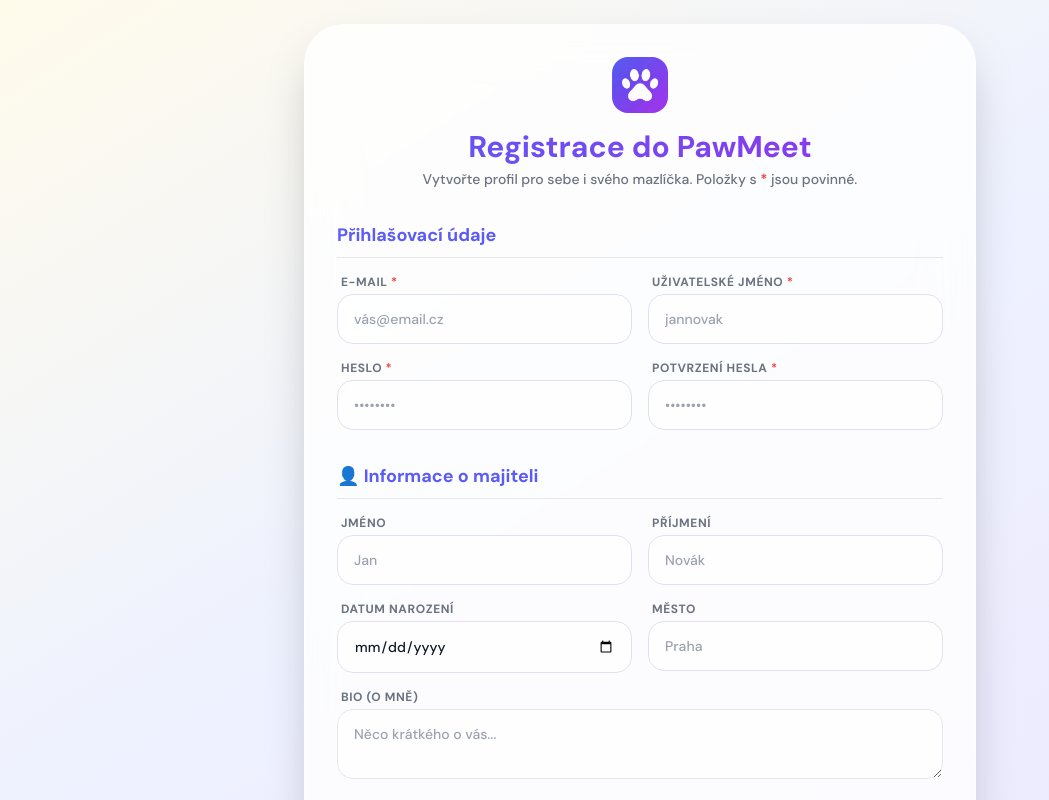
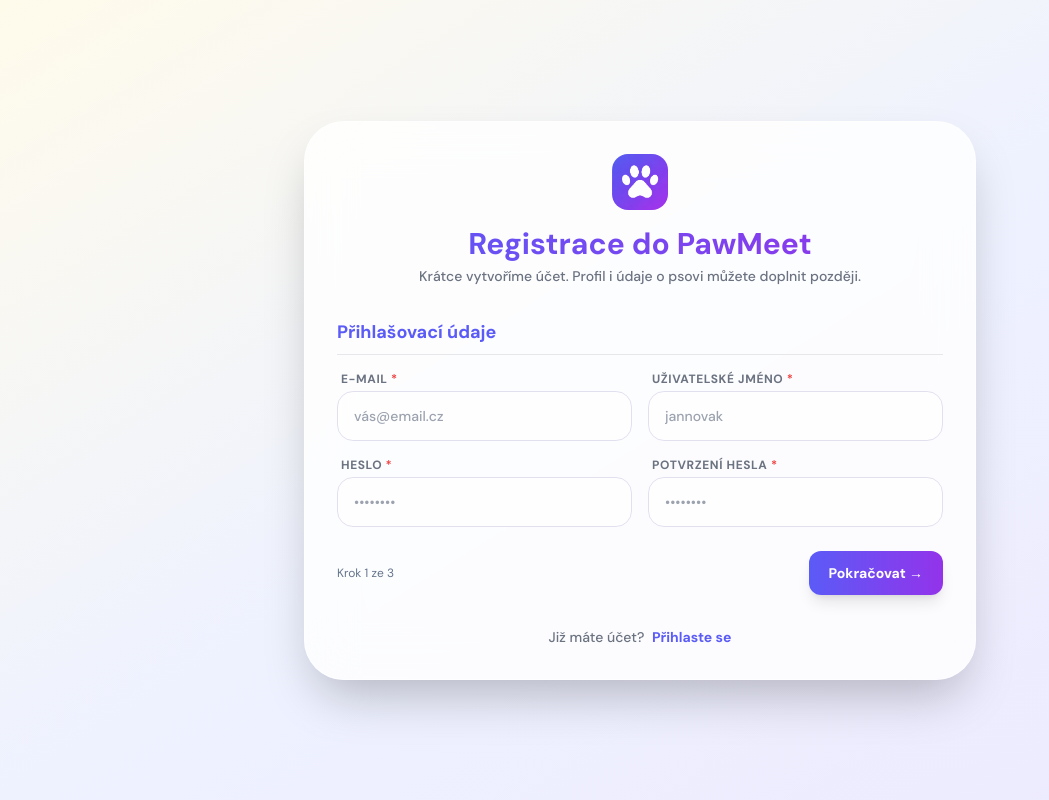
Before and after one commit to miroslavmanas94-blip/pawmeet.eu, a Next.js app: page /register in a window 1280 px wide. Shown: the whole page, without its empty margins (0-1049 px from the left). Built offline with nearby package versions, Linux system fonts and the light colour scheme; no server answers.

Commit message:
Make PawMeet registration a short three-step flow

```diff
--- a/app/register/page.tsx
+++ b/app/register/page.tsx
@@ -2,12 +2,14 @@
 
 export const dynamic = 'force-dynamic'
 
-import { useState } from 'react'
+import { useRef, useState } from 'react'
 import { useRouter } from 'next/navigation'
 import { createClient } from '@/utils/supabase/client'
 import Link from 'next/link'
 
 export default function RegisterPage() {
+  const [step, setStep] = useState(1)
+  const formRef = useRef<HTMLFormElement>(null)
   const [errorMsg, setErrorMsg] = useState('')
   const [successMsg, setSuccessMsg] = useState('')
   const [loading, setLoading] = useState(false)
@@ -140,6 +142,7 @@ export default function RegisterPage() {
         return
       }
 
+      if (petName.trim() && petType) {
         const { error: petError } = await supabase.from('pets').insert({
           user_id: data.user.id,
           name: petName,
@@ -151,10 +154,8 @@ export default function RegisterPage() {
           nature: petNature,
           activities: petActivities,
         })
-      if (!petError) {
-        await supabase.auth.updateUser({ data: { pending_pet_profile: null } })
-      } else {
-        console.error('Chyba při ukládání mazlíčka:', petError.message)
+        if (!petError) await supabase.auth.updateUser({ data: { pending_pet_profile: null } })
+        else console.error('Chyba při ukládání mazlíčka:', petError.message)
       }
 
       // 6. Přesměrování pouze při existující přihlášené relaci
@@ -176,7 +177,7 @@ export default function RegisterPage() {
             Registrace do PawMeet
           </h1>
           <p className="text-sm text-gray-500 dark:text-gray-400 mt-1 font-medium">
-            Vytvořte profil pro sebe i svého mazlíčka. Položky s <span className="text-red-500 font-bold">*</span> jsou povinné.
+            Krátce vytvoříme účet. Profil i údaje o psovi můžete doplnit později.
           </p>
         </div>
 
@@ -191,10 +192,10 @@ export default function RegisterPage() {
           </div>
         )}
 
-        <form onSubmit={handleRegister} className="space-y-6">
+        <form ref={formRef} onSubmit={handleRegister} className="space-y-6">
 
           {/* SEKCE: ÚČET */}
-          <div className="space-y-4">
+          <div className={`space-y-4 ${step === 1 ? "" : "hidden"}`}>
             <h2 className="text-lg font-bold border-b pb-2 border-gray-200 dark:border-gray-800 text-[#5B5BF7] dark:text-[#A5B4FC]">
               Přihlašovací údaje
             </h2>
@@ -267,7 +268,7 @@ export default function RegisterPage() {
           </div>
 
           {/* SEKCE: OSOBNÍ ÚDAJE */}
-          <div className="space-y-4 pt-2">
+          <div className={`space-y-4 pt-2 ${step === 2 ? "" : "hidden"}`}>
             <h2 className="text-lg font-bold border-b pb-2 border-gray-200 dark:border-gray-800 text-[#5B5BF7] dark:text-[#A5B4FC]">
               👤 Informace o majiteli
             </h2>
@@ -338,7 +339,7 @@ export default function RegisterPage() {
           </div>
 
           {/* SEKCE: MAZLÍČEK */}
-          <div className="space-y-4 pt-2">
+          <div className={`space-y-4 pt-2 ${step === 3 ? "" : "hidden"}`}>
             <h2 className="text-lg font-bold border-b pb-2 border-gray-200 dark:border-gray-800 text-[#5B5BF7] dark:text-[#A5B4FC]">
               🐶 Informace o mazlíčkovi
             </h2>
@@ -351,7 +352,6 @@ export default function RegisterPage() {
                 <input
                   name="petName"
                   type="text"
-                  required
                   placeholder="Rex"
                   className="w-full px-4 py-3.5 rounded-2xl border border-gray-200 dark:border-gray-700 bg-white/60 dark:bg-gray-800/60 focus:ring-2 focus:ring-[#5B5BF7] outline-none text-sm font-medium"
                 />
@@ -363,7 +363,6 @@ export default function RegisterPage() {
                 </label>
                 <select
                   name="petType"
-                  required
                   defaultValue=""
                   className="w-full px-4 py-3.5 rounded-2xl border border-gray-200 dark:border-gray-700 bg-white/60 dark:bg-gray-800/60 focus:ring-2 focus:ring-[#5B5BF7] outline-none text-sm font-medium"
                 >
@@ -462,13 +461,10 @@ export default function RegisterPage() {
             </div>
           </div>
 
-          <button
-            type="submit"
-            disabled={loading || usernameStatus === 'exists'}
-            className="w-full py-4 bg-gradient-to-r from-[#5B5BF7] to-[#9333EA] hover:from-[#4F46E5] hover:to-[#7E22CE] text-white font-black text-lg rounded-2xl shadow-lg hover:shadow-[#5B5BF7]/25 hover:scale-[1.02] active:scale-95 transition-all duration-200 mt-4 disabled:opacity-50 cursor-pointer"
-          >
-            {loading ? 'Vytvářím účet...' : 'Zaregistrovat se'}
-          </button>
+          <div className="mt-3 flex items-center justify-between gap-3">
+            {step > 1 ? <button type="button" onClick={() => setStep(value => Math.max(1, value - 1))} className="rounded-xl border border-gray-200 px-4 py-3 text-sm font-bold text-slate-700 hover:bg-slate-50">Zpět</button> : <span className="text-xs text-slate-500">Krok {step} ze 3</span>}
+            {step < 3 ? <button type="button" onClick={() => { if (step === 1 && !formRef.current?.reportValidity()) return; if (step === 1 && usernameStatus === 'exists') { setErrorMsg('Toto uživatelské jméno je již obsazené.'); return; } setErrorMsg(''); setStep(value => Math.min(3, value + 1)); }} className="ml-auto rounded-xl bg-gradient-to-r from-[#5B5BF7] to-[#9333EA] px-5 py-3 text-sm font-bold text-white shadow-lg">Pokračovat <span aria-hidden="true">→</span></button> : <button type="submit" disabled={loading || usernameStatus === 'exists'} className="ml-auto rounded-xl bg-gradient-to-r from-[#5B5BF7] to-[#9333EA] px-5 py-3.5 text-sm font-bold text-white shadow-lg disabled:opacity-50">{loading ? 'Vytvářím účet…' : 'Vytvořit účet'}</button>}
+          </div>
         </form>
 
         <div className="mt-8 text-center text-sm text-gray-500 dark:text-gray-400 font-medium">
```
Lines whose indentation alone changed are shown as unchanged.
